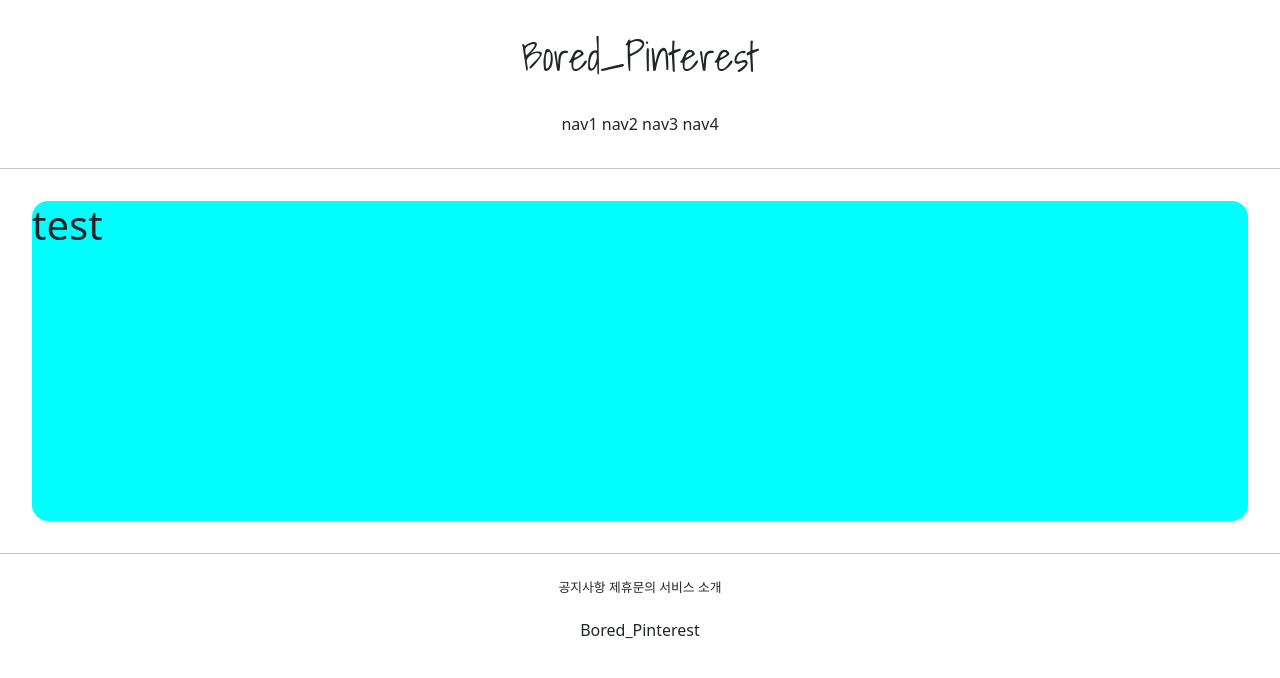
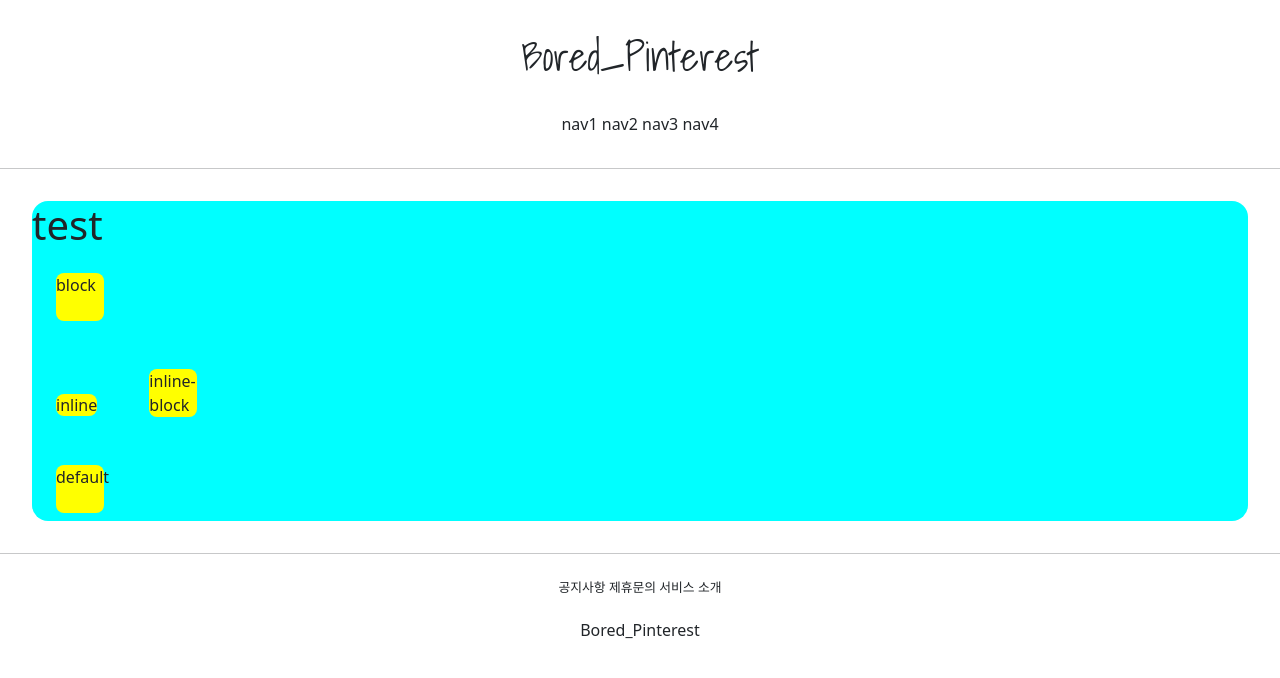
Before and after one commit to boredjuju/gis_django_1, a Django app: page /accounts/hello_world/ in a window 1280 px wide. Shown: the top 678 px of the page. Run offline with Django 3.2, Linux system fonts and the light colour scheme; parts of the project's set-up code (start-up, migrations or seed data) failed here and were passed over.

Commit message:
7/6 gis django class commit

```diff
--- a/accountapp/templates/accountapp/hello_world.html
+++ b/accountapp/templates/accountapp/hello_world.html
@@ -2,8 +2,29 @@
 
 {% block content %}
 
+
+
+    <style>
+        .testing {
+            background-color: yellow;
+            height: 48px;
+            width: 48px;
+            margin: 1.5rem;
+            border-radius: .5rem;
+        }
+    </style>
+
     <div style="height: 20rem; background-color: aqua; border-radius: 1rem; margin: 2rem">
         <h1>test</h1>
+
+        <div class="testing" style="display: block">block</div>
+        <div class="testing" style="display: inline">inline</div>
+        <div class="testing" style="display: inline-block">inline-block</div>
+        <div class="testing" style="display: none">none</div>
+        <div class="testing">default</div>
+
+
+
     </div>
 
 {% endblock %}
```
